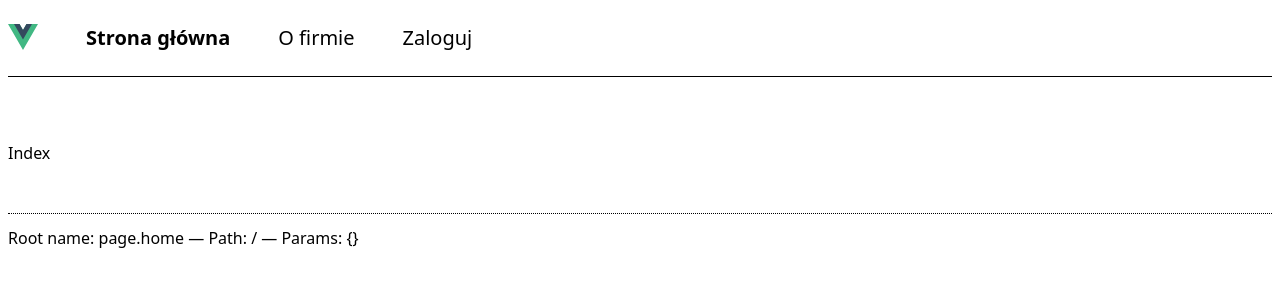
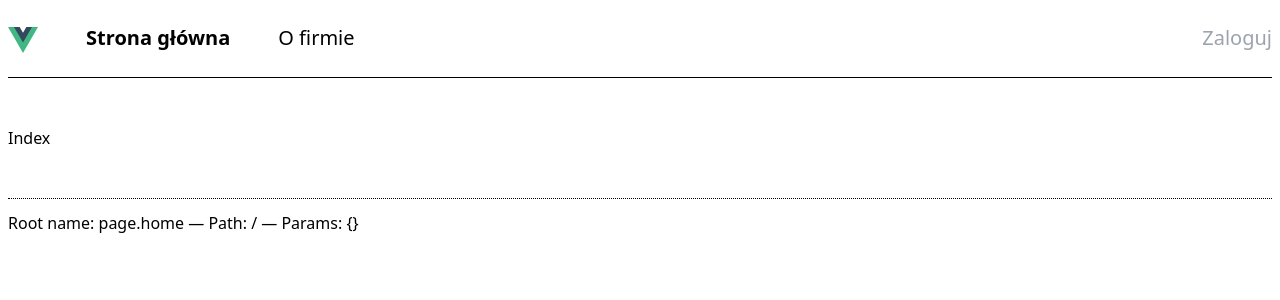
Before and after one commit to arturmilkowski/protelekom_spa, a Vue app in the folder vue/: page / in a window 1280 px wide. Shown: the top 300 px of the page. Built offline with nearby package versions, Linux system fonts and the light colour scheme.

Commit message:
Update the nav layout

```diff
--- a/vue/src/components/AppNav.vue
+++ b/vue/src/components/AppNav.vue
@@ -5,10 +5,11 @@ const store = useAuthStore()
 
 <template>
   <nav
-    class="flex border-b-[1px] border-black mx-2 mb-12 lg:mb-14 xl:mb-16 2xl:mb-16 py-3 lg:py-4 xl:py-6 2xl:py-8 gap-x-2 sm:gap-x-2 md:gap-x-4 lg:gap-x-8 xl:gap-x-12 2xl:gap-x-14 text-sm sm:text-sm md:text-base lg:text-lg xl:text-xl 2xl-text-2xl"
+    class="flex justify-between border-b-[1px] border-black mx-2 mb-12 py-3 lg:py-4 xl:py-6 2xl:py-8 text-sm sm:text-sm md:text-base lg:text-lg xl:text-xl 2xl-text-2xl"
   >
+    <div class="flex gap-x-2 sm:gap-x-2 md:gap-x-4 lg:gap-x-8 xl:gap-x-12 2xl:gap-x-14">
       <RouterLink :to="{ name: 'page.home' }">
-      <img alt="Vue logo" class="logo" src="@/assets/logo.svg" width="30" height="30" />
+        <img alt="Vue logo" class="logo inline" src="@/assets/logo.svg" width="30" height="30" />
       </RouterLink>
       <RouterLink :to="{ name: 'page.home' }">Strona główna</RouterLink>
       <template v-if="store.isAuth">
@@ -18,7 +19,10 @@ const store = useAuthStore()
         <RouterLink :to="{ name: 'admin.product.home' }">Produkty</RouterLink>
       </template>
       <RouterLink :to="{ name: 'page.about' }">O firmie</RouterLink>
+    </div>
+    <div class="text-gray-400">
       <RouterLink :to="{ name: 'login' }" v-if="store.isGuest">Zaloguj</RouterLink>
       <RouterLink :to="{ name: 'logout' }" v-else>Wyloguj</RouterLink>
+    </div>
   </nav>
 </template>
```
Lines whose indentation alone changed are shown as unchanged.
